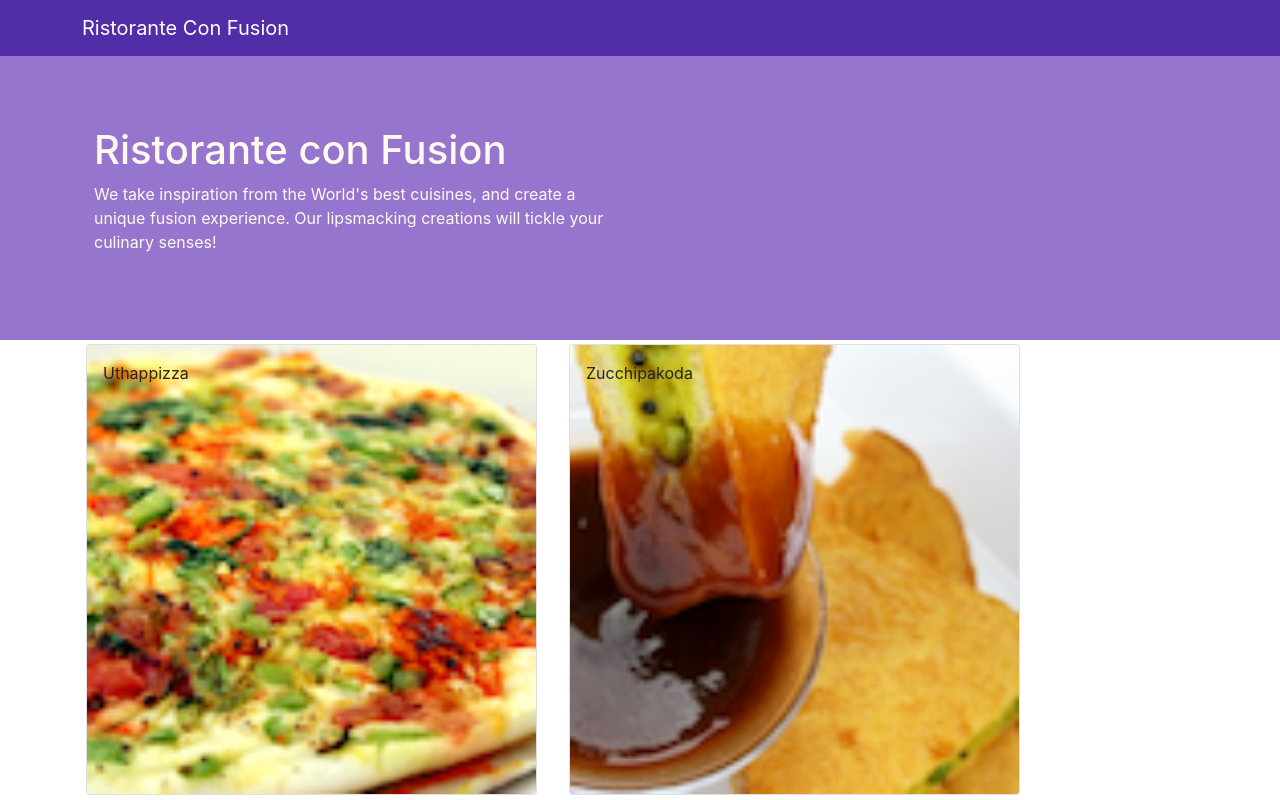
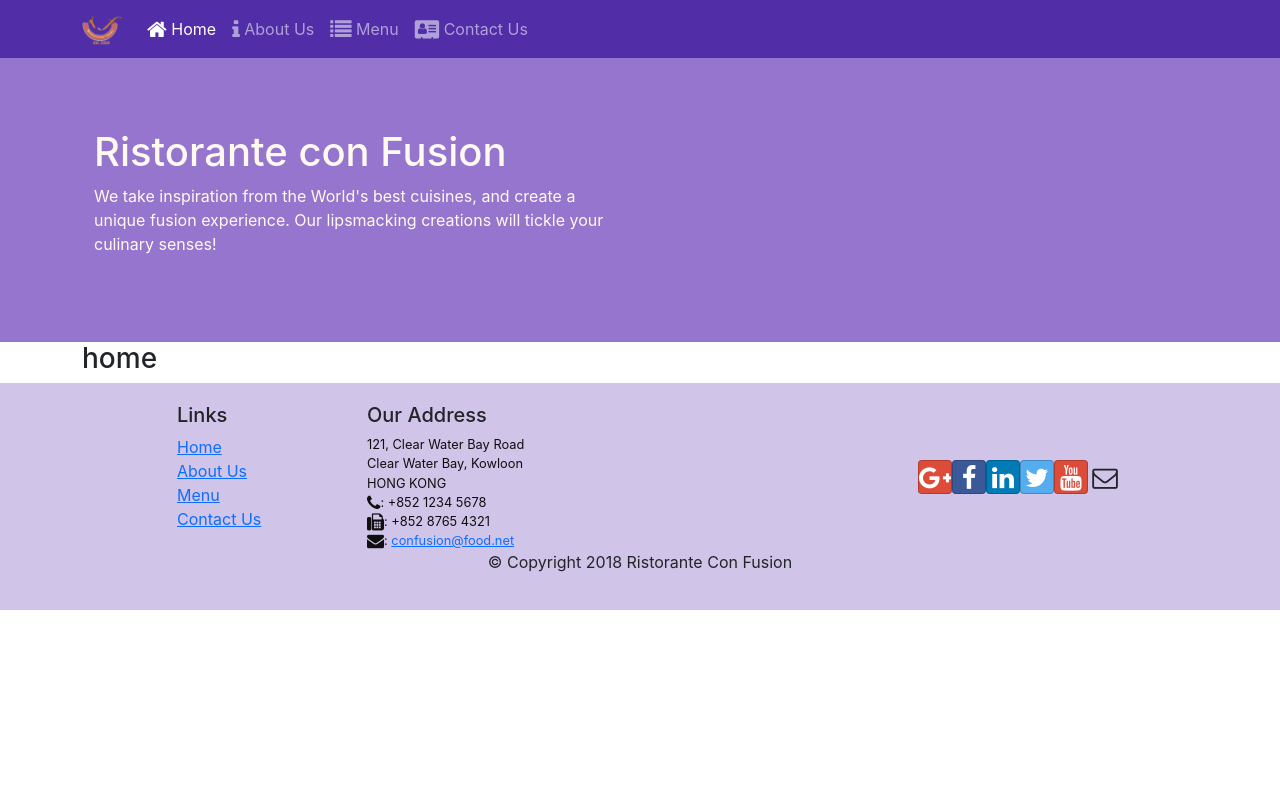
Before and after one commit to ApurvGupta001/WebDev-React, a React (Create React App) app: page /home in a window 1280 px wide. Shown: the top 800 px of the page. Built offline with nearby package versions, Linux system fonts and the light colour scheme.

Commit message:
React Router

```diff
--- a/package.json
+++ b/package.json
@@ -14,6 +14,7 @@
     "react": "^17.0.2",
     "react-dom": "^17.0.2",
     "react-popper": "^2.2.5",
+    "react-router-dom": "^5.2.0",
     "react-scripts": "4.0.3",
     "reactstrap": "^8.9.0",
     "web-vitals": "^1.1.2"
--- a/src/App.js
+++ b/src/App.js
@@ -1,12 +1,15 @@
 import { Component } from "react";
 import Main from "./components/MainComponent";
 import "./App.css";
+import { BrowserRouter } from "react-router-dom";
 class App extends Component {
   render() {
     return (
-      <div>
-        <Main />
-      </div>
+      <BrowserRouter>
+        <div>
+          <Main />
+        </div>
+      </BrowserRouter>
     );
   }
 }
--- a/src/components/FooterComponent.js
+++ b/src/components/FooterComponent.js
@@ -1,5 +1,5 @@
 import React from "react";
-
+import { Link } from "react-router-dom";
 function Footer(props) {
   return (
     <div className="footer">
@@ -9,16 +9,16 @@
             <h5>Links</h5>
             <ul className="list-unstyled">
               <li>
-                <a href="#">Home</a>
+                <Link to="/home">Home</Link>
               </li>
               <li>
-                <a href="#">About</a>
+                <Link to="/aboutus">About Us</Link>
               </li>
               <li>
-                <a href="#">Menu</a>
+                <Link to="/menu">Menu</Link>
               </li>
               <li>
-                <a href="contactus.html">Contact</a>
+                <Link to="/contactus">Contact Us</Link>
               </li>
             </ul>
           </div>
--- a/src/components/HeaderComponent.js
+++ b/src/components/HeaderComponent.js
@@ -1,12 +1,70 @@
 import React, { Component } from "react";
-import { Navbar, NavbarBrand, Jumbotron } from "reactstrap";
+import {
+  Nav,
+  Navbar,
+  NavbarBrand,
+  NavbarToggler,
+  Collapse,
+  NavItem,
+  Jumbotron,
+} from "reactstrap";
+import { NavLink } from "react-router-dom";
+
 class Header extends Component {
+  constructor(props) {
+    super(props);
+
+    this.toggleNav = this.toggleNav.bind(this);
+    this.state = {
+      isNavOpen: false,
+    };
+  }
+
+  toggleNav() {
+    this.setState({
+      isNavOpen: !this.state.isNavOpen,
+    });
+  }
+
   render() {
     return (
-      <React.Fragment>
-        <Navbar dark>
+      <div>
+        <Navbar dark expand="md">
           <div className="container">
-            <NavbarBrand href="/">Ristorante Con Fusion</NavbarBrand>
+            <NavbarBrand className="mr-auto" href="/">
+              <img
+                src="assets/images/logo.png"
+                height="30"
+                width="41"
+                alt="Ristorante Con Fusion"
+              />
+            </NavbarBrand>
+            <NavbarToggler onClick={this.toggleNav} />
+            <Collapse isOpen={this.state.isNavOpen} navbar>
+              <Nav navbar>
+                <NavItem>
+                  <NavLink className="nav-link" to="/home">
+                    <span className="fa fa-home fa-lg"></span> Home
+                  </NavLink>
+                </NavItem>
+                <NavItem>
+                  <NavLink className="nav-link" to="/aboutus">
+                    <span className="fa fa-info fa-lg"></span> About Us
+                  </NavLink>
+                </NavItem>
+                <NavItem>
+                  <NavLink className="nav-link" to="/menu">
+                    <span className="fa fa-list fa-lg"></span> Menu
+                  </NavLink>
+                </NavItem>
+                <NavItem>
+                  <NavLink className="nav-link" to="/contactus">
+                    <span className="fa fa-address-card fa-lg"></span> Contact
+                    Us
+                  </NavLink>
+                </NavItem>
+              </Nav>
+            </Collapse>
           </div>
         </Navbar>
         <Jumbotron>
@@ -23,7 +81,7 @@
             </div>
           </div>
         </Jumbotron>
-      </React.Fragment>
+      </div>
     );
   }
 }
--- /dev/null
+++ b/src/components/HomeComponent.js
@@ -0,0 +1,9 @@
+import React from "react";
+function Home(props) {
+  return (
+    <div class="container">
+      <h3>home</h3>
+    </div>
+  );
+}
+export default Home;
--- a/src/components/MainComponent.js
+++ b/src/components/MainComponent.js
@@ -1,9 +1,11 @@
 import React, { Component } from "react";
 import Menu from "./MenuComponent";
+import Home from "./HomeComponent";
 import Dishdetail from "./DishdetailComponent";
 import { DISHES } from "../shared/Dishes";
 import Header from "./HeaderComponent";
 import Footer from "./FooterComponent";
+import { Switch, Route, Redirect } from "react-router-dom";
 class Main extends Component {
   constructor(props) {
     super(props);
@@ -18,24 +20,21 @@
   }
 
   render() {
+    function HomePage() {
+      return <Home />;
+    }
     return (
       <div>
         <Header />
-        <Menu
-          dishes={this.state.dishes}
-          onClick={(dishId) => this.onDishSelect(dishId)}
-        />
-        <div className="container">
-          {this.state.selectedDish != null && (
-            <Dishdetail
-              dish={
-                this.state.dishes.filter(
-                  (dish) => dish.id === this.state.selectedDish
-                )[0]
-              }
-            />
-          )}
-        </div>
+        <Switch>
+          <Route path="/home" component={HomePage} />
+          <Route
+            exact
+            path="/menu"
+            component={() => <Menu dishes={this.state.dishes} />}
+          />
+          <Redirect to="/home" />
+        </Switch>
         <Footer />
       </div>
     );
```
Also changed, not shown: 1 other file (tests, documents, lock files or other folders).
